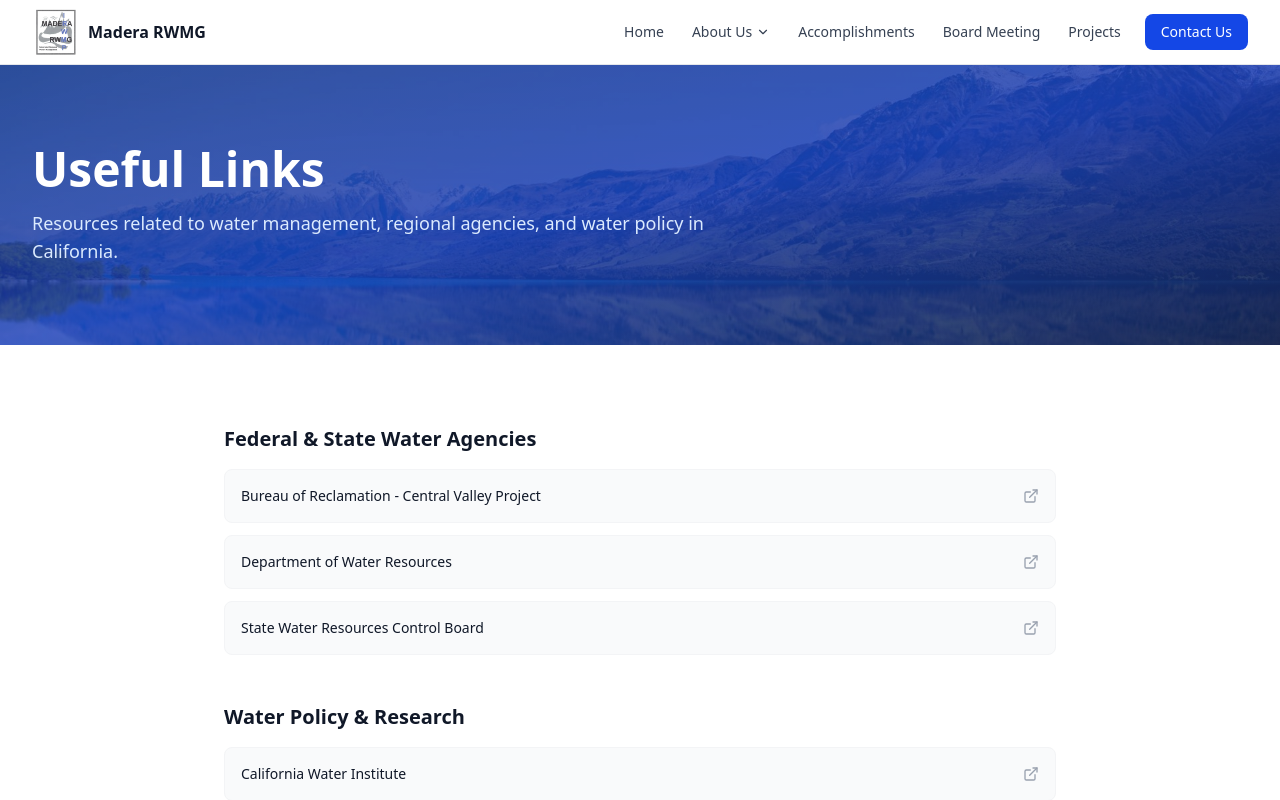
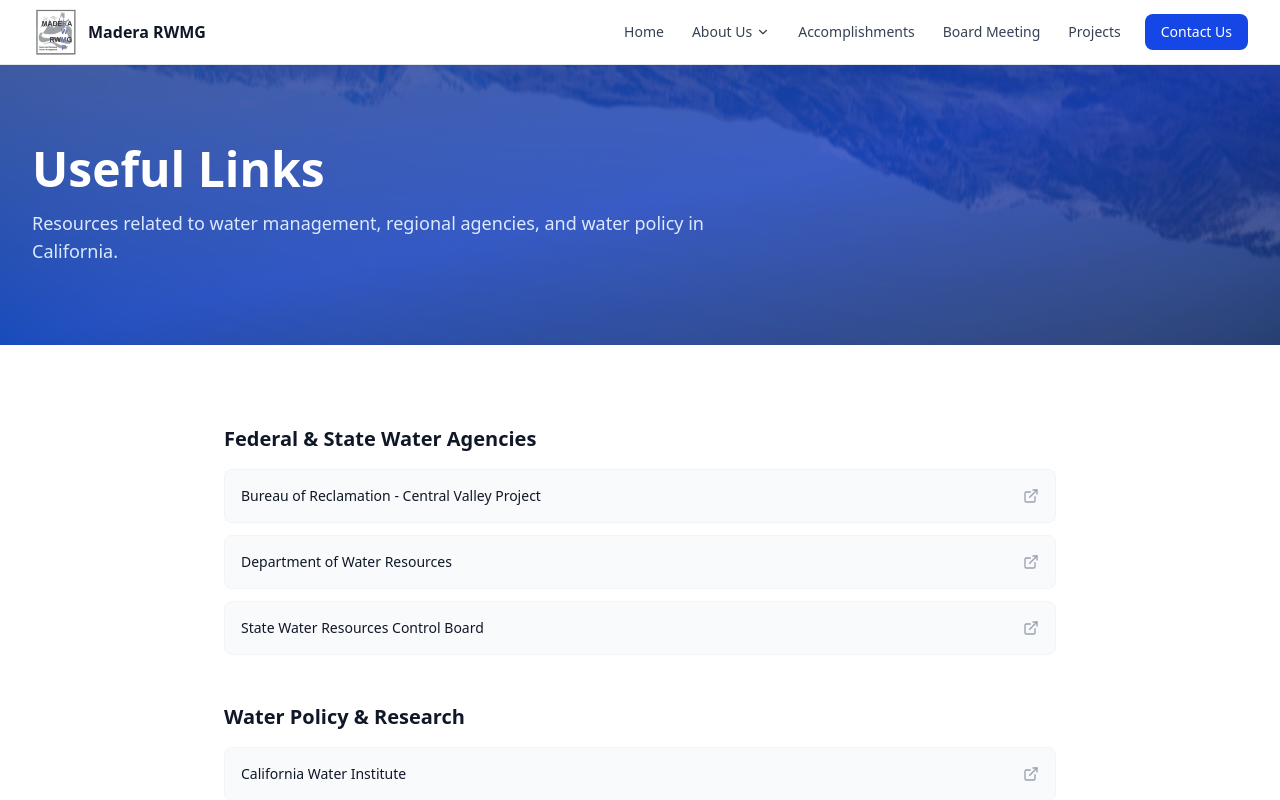
Before and after one commit to CalTech-Web/maderarwmg, a Next.js app in the folder site/: page /links in a window 1280 px wide. Shown: the top 800 px of the page. Built offline with nearby package versions, Linux system fonts and the light colour scheme.

Commit message:
Position links hero image bottom center

```diff
--- a/site/src/app/links/page.tsx
+++ b/site/src/app/links/page.tsx
@@ -87,7 +87,7 @@ export default function LinksPage() {
           src="/images/water-links.jpg"
           alt="Water resources"
           fill
-          className="object-cover opacity-20"
+          className="object-cover object-bottom opacity-20"
         />
         <div className="relative max-w-7xl mx-auto px-4 sm:px-6 lg:px-8">
           <motion.div initial="hidden" animate="visible" variants={stagger}>
```
